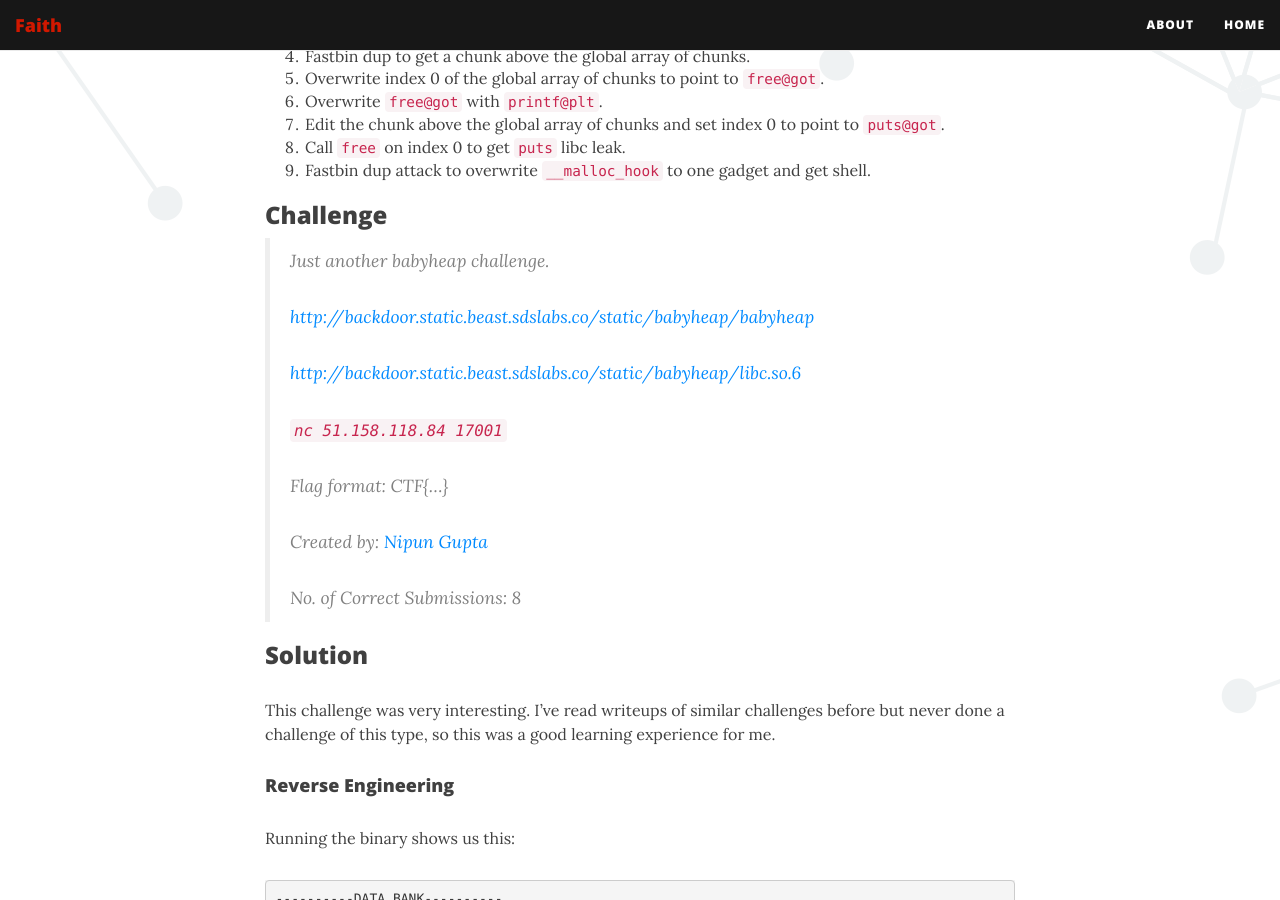
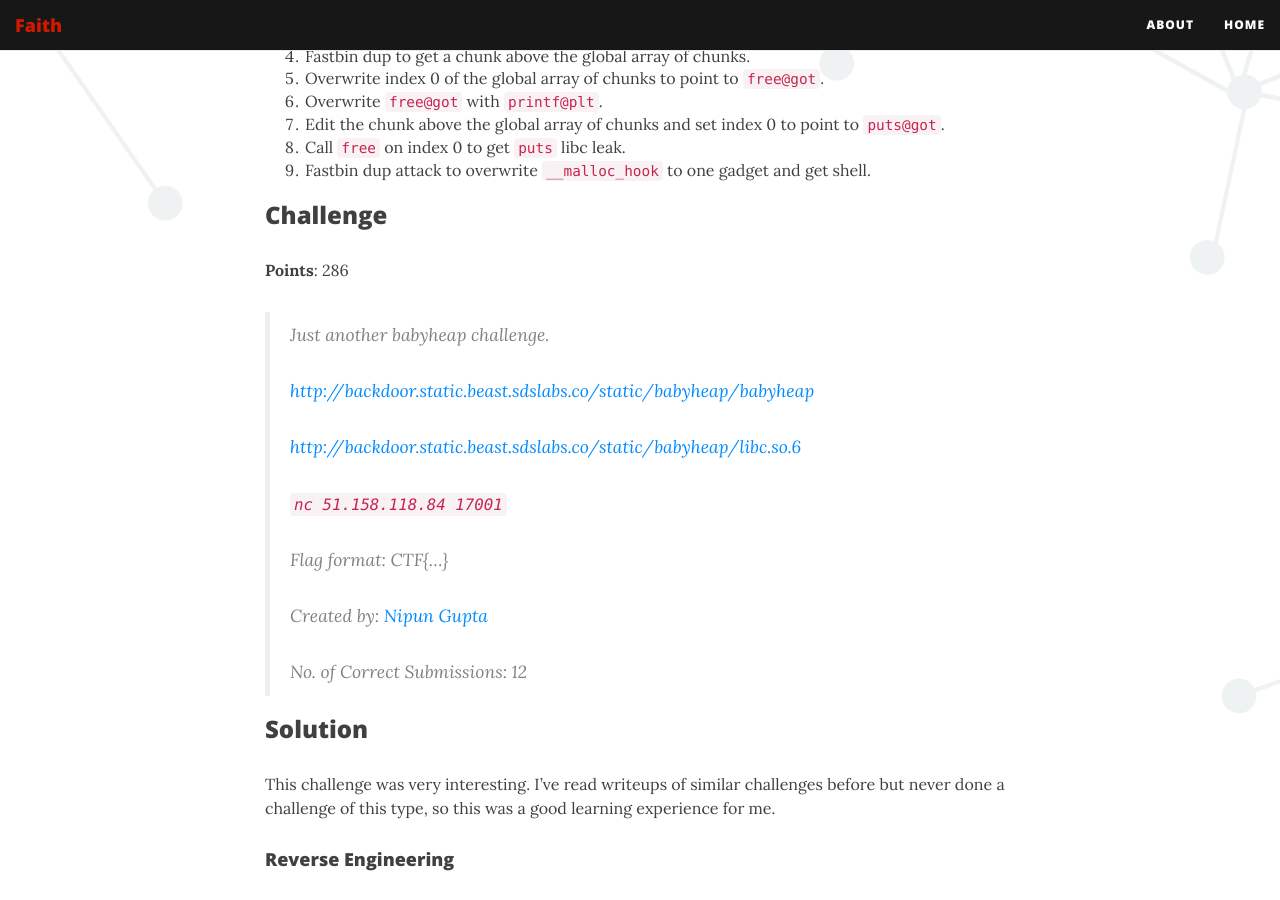
Before and after one commit to farazsth98/farazsth98.github.io, a Jekyll site: the page built from _posts/2019-10-27-backdoorctf-babyheap.markdown, in a window 1280 px wide and 900 px high, scrolled down 556 px. Built offline with Jekyll 4.4.1, drawn with Linux system fonts in a browser that asks for light colours; nearby versions of some CDN libraries.

Commit message:
Uploaded

```diff
--- a/_posts/2019-10-27-backdoorctf-babyheap.markdown
+++ b/_posts/2019-10-27-backdoorctf-babyheap.markdown
@@ -24,6 +24,8 @@ TL;DR:
 
 ### Challenge
 
+**Points**: 286
+
 >Just another babyheap challenge.
 >
 >[http://backdoor.static.beast.sdslabs.co/static/babyheap/babyheap](http://backdoor.static.beast.sdslabs.co/static/babyheap/babyheap)
@@ -36,7 +38,7 @@ TL;DR:
 >
 >Created by: [Nipun Gupta](https://backdoor.sdslabs.co/users/fs0ciety)
 >
->No. of Correct Submissions: 8
+>No. of Correct Submissions: 12
 
 ### Solution
 
--- a/_posts/2019-10-27-backdoorctf-babytcache.markdown
+++ b/_posts/2019-10-27-backdoorctf-babytcache.markdown
@@ -21,6 +21,8 @@ TL;DR:
 
 ### Challenge
 
+**Points**: 201
+
 > At least let me free 7 tcaches.
 >
 > [http://backdoor.static.beast.sdslabs.co/static/babytcache/babytcache](http://backdoor.static.beast.sdslabs.co/static/babytcache/babytcache)
--- a/_posts/2019-10-27-backdoorctf-miscpwn.markdown
+++ b/_posts/2019-10-27-backdoorctf-miscpwn.markdown
@@ -6,11 +6,13 @@ categories: pwn
 tags: BackdoorCTF
 ---
 
-I played this CTF with 0x1 and got 6th place.
+I played this CTF with 0x1 and got 9th place.
 
 This was almost the exact same challenge as HITCON CTF 2019 Qualifer's Trick or Treat. Only 5 people solved it including me. I am not sure why..
 
 ### Challenge
+
+**Points**: 405
 
 >Trick-or-treat Revenge.
 >
```
Also changed, not shown: other parts of _posts/2019-10-27-backdoorctf-babytcache.markdown (+1 -1 lines).
